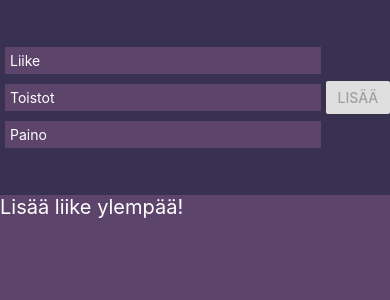
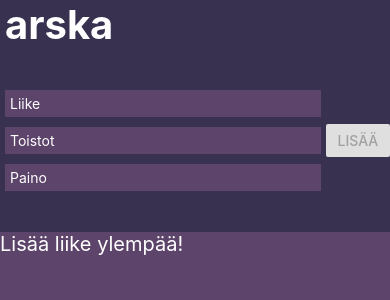
Before and after one commit to panukettu/arska, a React Native app: screen / in a window 390 px wide. Shown: the top 300 px of the page. Built offline with nearby package versions, Linux system fonts and the light colour scheme.

Commit message:
Added header title prop

```diff
--- a/App.js
+++ b/App.js
@@ -13,7 +13,7 @@ export default class App extends React.Component {
   render() {
     return (
       <View style={styles.container}>
-        <Header/>
+        <Header title='arska'/>
         <Workouts/>
       </View>
     );
```
